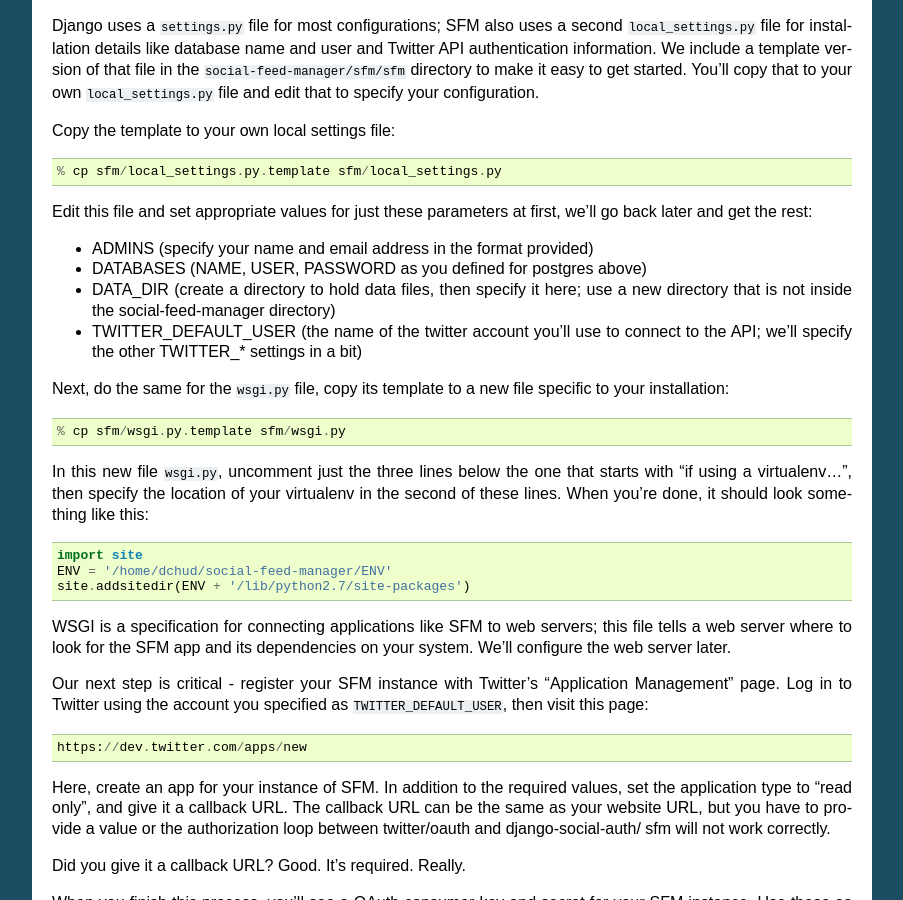
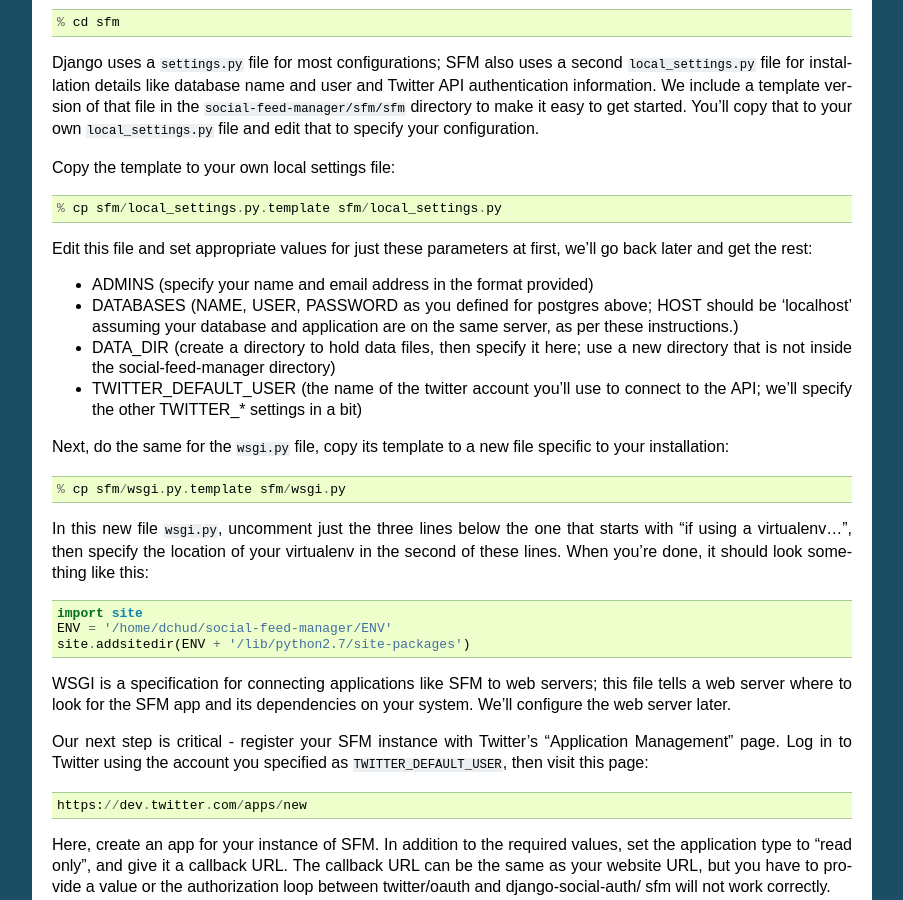
Before and after one commit to gwu-libraries/social-feed-manager, a Sphinx documentation site: the page built from docs/install.rst, in a window 1280 px wide and 900 px high, scrolled down 2207 px. Shown: the whole window, without its empty margins (198-1101 px from the left). Built offline with Sphinx 7.4.7, drawn with Linux system fonts in a browser that asks for light colours; some of the changed text lies outside the part shown.

Commit message:
Added note to optionally cd to desired directory before git clone-ing; added recommendation for DATABASE['HOST'] value of 'localhost' in local_settings.py

```diff
--- a/docs/install.rst
+++ b/docs/install.rst
@@ -48,6 +48,9 @@
 ::
 
     % sudo apt-get install git apache2 python-dev python-virtualenv postgresql libxml2-dev libxslt1-dev libpq-dev libapache2-mod-wsgi supervisor
+
+(Optionally, change to the directory where you wish to install SFM.  Your user will need
+write permissions here.)
 
 Next, get this code using git:
 
@@ -167,7 +170,7 @@
 first, we'll go back later and get the rest:
 
 - ADMINS (specify your name and email address in the format provided)
-- DATABASES (NAME, USER, PASSWORD as you defined for postgres above)
+- DATABASES (NAME, USER, PASSWORD as you defined for postgres above; HOST should be 'localhost' assuming your database and application are on the same server, as per these instructions.)
 - DATA_DIR (create a directory to hold data files, then specify it here;
   use a new directory that is not inside the social-feed-manager directory)
 - TWITTER_DEFAULT_USER (the name of the twitter account you'll use to
```
